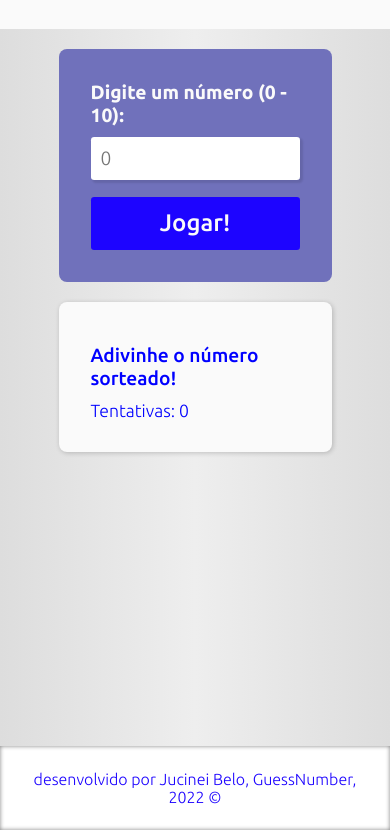
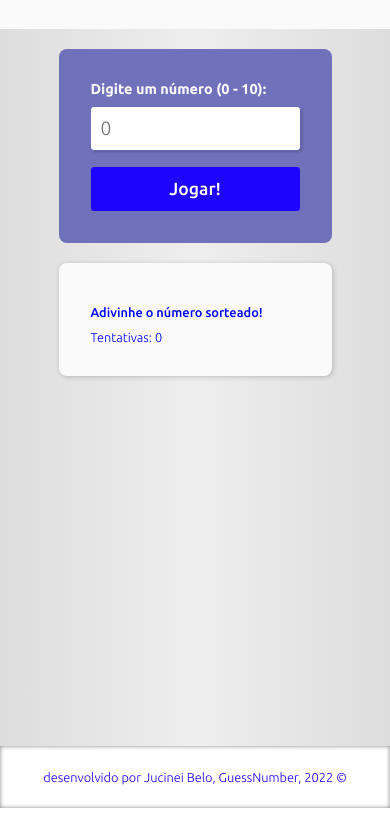
Before and after one commit to jucineibelo/Jogo-Guess-Number, a plain HTML site: page index.html in a window 390 px wide. Shown: the part 70-900 px from the top of the page. After the commit the page ends 878 px from the top, so only its background shows below. Drawn offline with Linux system fonts and the light colour scheme; a web font is replaced by a local one.

Commit message:
Update style-mobile.css

```diff
--- a/css/style-mobile.css
+++ b/css/style-mobile.css
@@ -6,12 +6,38 @@ header h1 {
 
 .container form{
     width: 70%;
+    font-size: 20px;
 }
 
 .container form label{
-    font-size: 1.2rem;
+    font-size: 0.9rem;
+}
+
+.container form button{
+    cursor: pointer;
+    margin-top: 3%;
+    border:0;
+    outline:0;
+    padding: 0.8rem;
+    border-radius:0.2rem;
+    font-size: 1.1rem;
+
 }
 
 .container .result-box {
     width: 70%;
+    font-size: 10px;
 }
+
+.container .result-box h2 {
+    font-weight: 400;
+    font-size: 0.8rem;
+}
+
+.container .result-box span {
+    font-size:0.8rem ;
+}
+
+footer p {
+    font-size: 0.8rem;
+}
```
